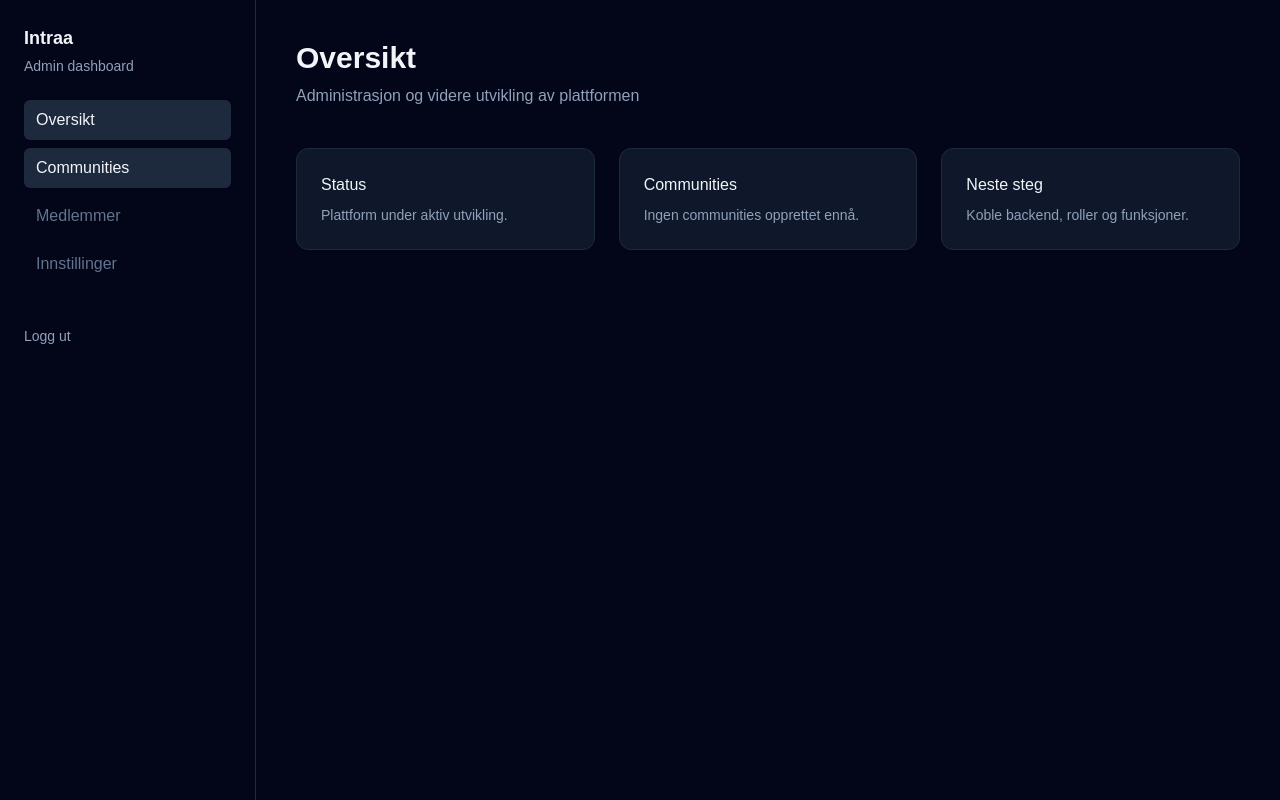
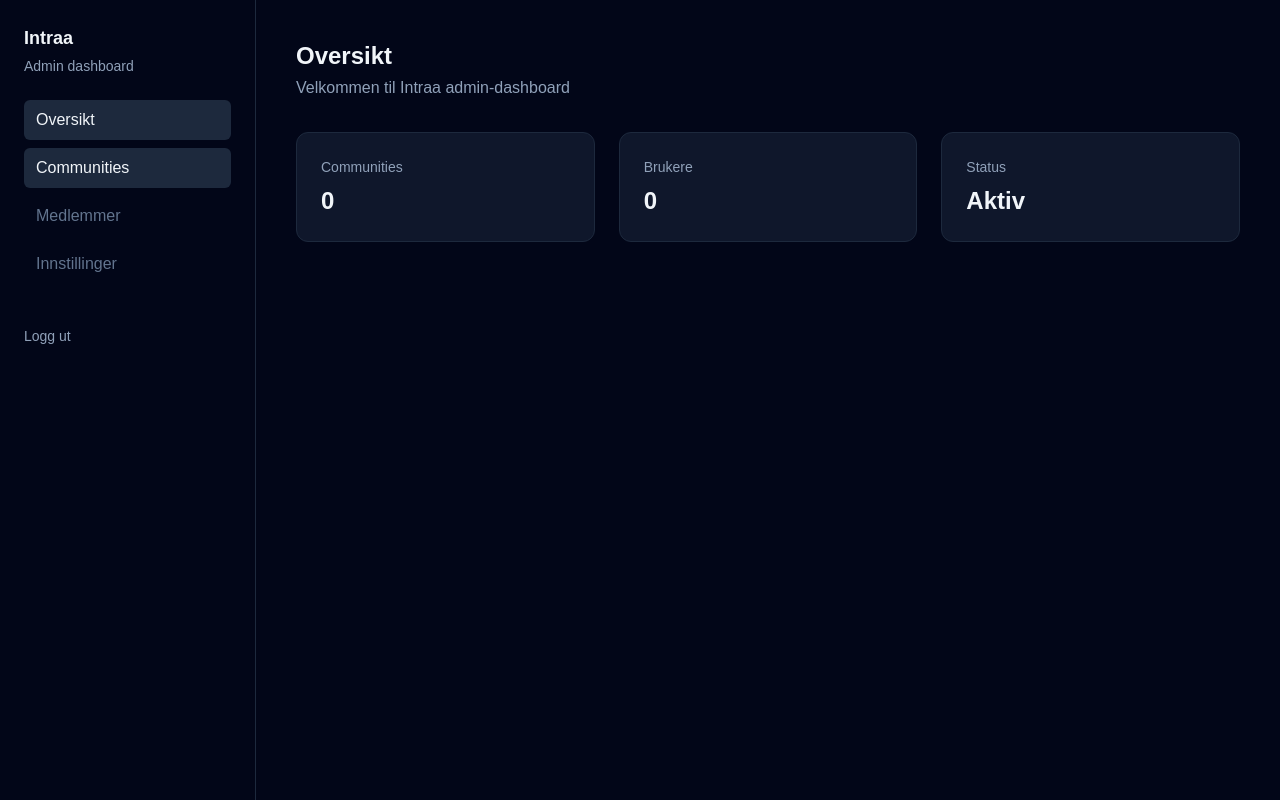
Before and after one commit to BredeBT/intraa-web, a Next.js app: page /dashboard in a window 1280 px wide. Built offline with nearby package versions, Linux system fonts and the light colour scheme.

Commit message:
Fix dashboard page auth conflict

```diff
--- a/app/dashboard/page.tsx
+++ b/app/dashboard/page.tsx
@@ -1,37 +1,29 @@
 export default function DashboardPage() {
   return (
-    <>
-      <header className="mb-10">
-        <h1 className="text-3xl font-semibold">
-          Oversikt
-        </h1>
-        <p className="text-slate-400 mt-2">
-          Administrasjon og videre utvikling av plattformen
+    <div>
+      <header className="mb-8">
+        <h1 className="text-2xl font-semibold">Oversikt</h1>
+        <p className="text-slate-400 mt-1">
+          Velkommen til Intraa admin-dashboard
         </p>
       </header>
 
-      <section className="grid grid-cols-1 md:grid-cols-3 gap-6">
+      <div className="grid grid-cols-1 md:grid-cols-3 gap-6">
         <div className="rounded-xl border border-slate-800 bg-slate-900 p-6">
-          <h2 className="font-medium mb-2">Status</h2>
-          <p className="text-slate-400 text-sm">
-            Plattform under aktiv utvikling.
-          </p>
+          <p className="text-sm text-slate-400">Communities</p>
+          <p className="text-2xl font-semibold mt-2">0</p>
         </div>
 
         <div className="rounded-xl border border-slate-800 bg-slate-900 p-6">
-          <h2 className="font-medium mb-2">Communities</h2>
-          <p className="text-slate-400 text-sm">
-            Ingen communities opprettet ennå.
-          </p>
+          <p className="text-sm text-slate-400">Brukere</p>
+          <p className="text-2xl font-semibold mt-2">0</p>
         </div>
 
         <div className="rounded-xl border border-slate-800 bg-slate-900 p-6">
-          <h2 className="font-medium mb-2">Neste steg</h2>
-          <p className="text-slate-400 text-sm">
-            Koble backend, roller og funksjoner.
-          </p>
+          <p className="text-sm text-slate-400">Status</p>
+          <p className="text-2xl font-semibold mt-2">Aktiv</p>
         </div>
-      </section>
-    </>
+      </div>
+    </div>
   );
 }
```
